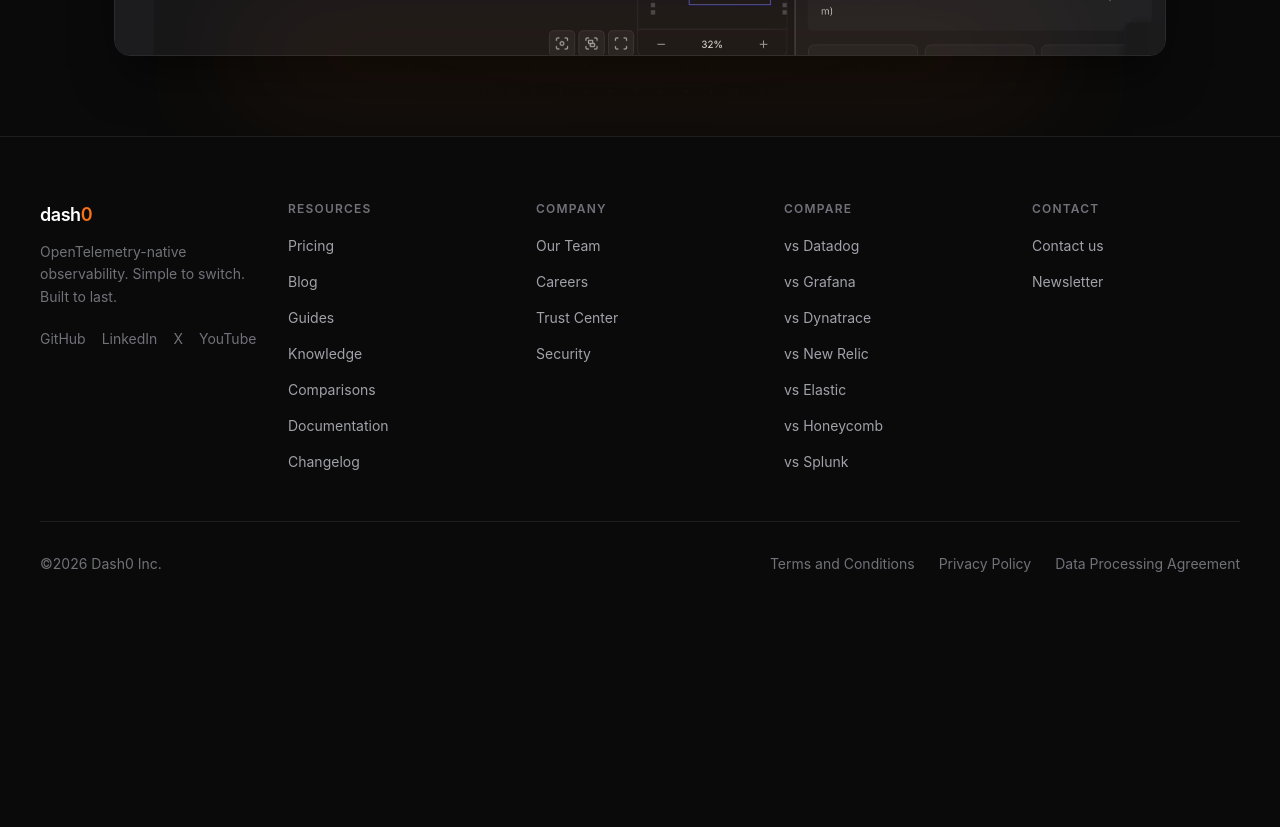
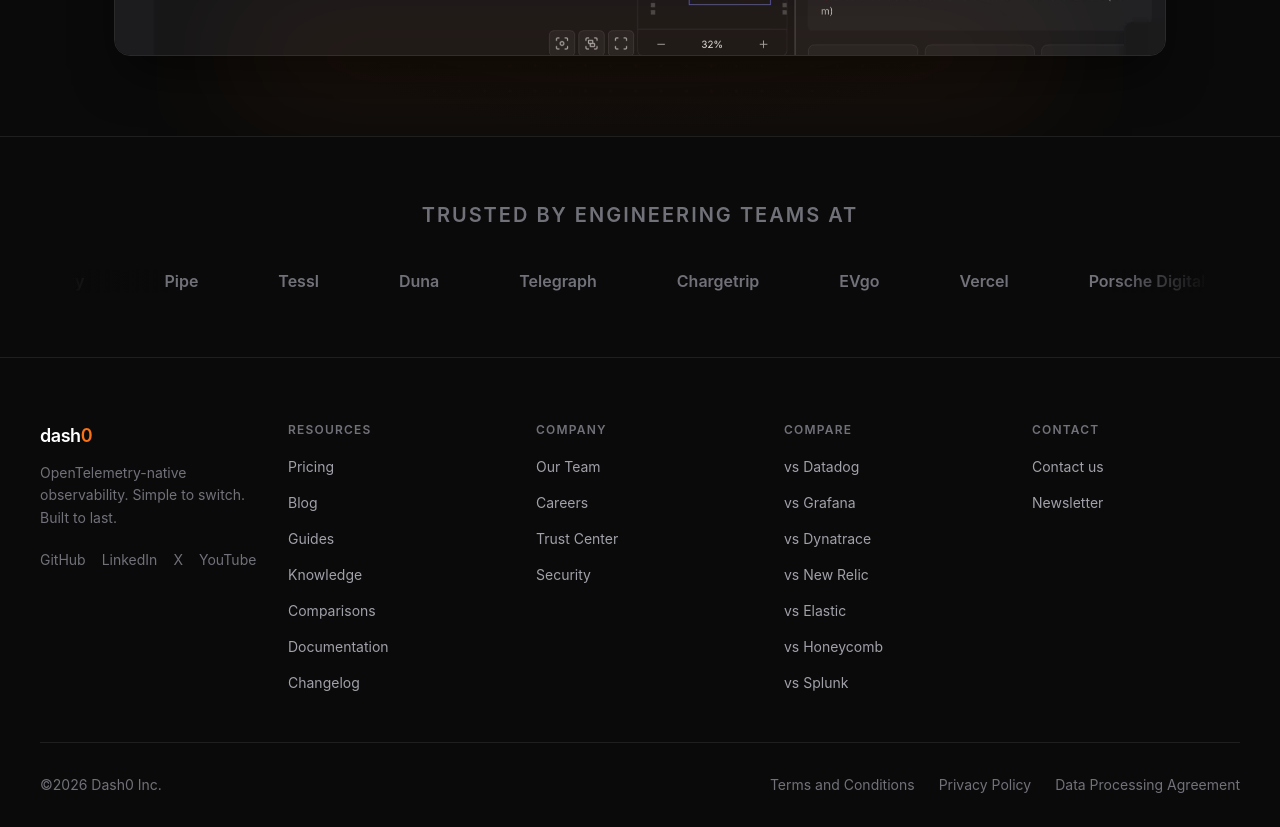
Before and after one commit to heliavz/dash0-website, a Next.js app: page /dash0-website/ in a window 1280 px wide. Shown: the part 1360-2187 px from the top of the page. Before the commit the page ends 1966 px from the top, so only its background shows below. Built offline with nearby package versions, Linux system fonts and the light colour scheme.

Commit message:
add TrustedBy section

```diff
--- a/app/globals.css
+++ b/app/globals.css
@@ -150,3 +150,23 @@
     transform: scale(1.05);
   }
 }
+
+/* Marquee / logo scroll */
+.marquee-track {
+  display: flex;
+  width: max-content;
+  animation: marquee 30s linear infinite;
+}
+
+.marquee-track:hover {
+  animation-play-state: paused;
+}
+
+@keyframes marquee {
+  0% {
+    transform: translateX(0);
+  }
+  100% {
+    transform: translateX(-50%);
+  }
+}
--- a/app/page.tsx
+++ b/app/page.tsx
@@ -1,9 +1,11 @@
 import Hero from "@/components/home/Hero";
+import TrustedBy from "@/components/home/TrustedBy";
 
 export default function Home() {
   return (
     <main className="pt-[88px]">
       <Hero />
+      <TrustedBy />
     </main>
   );
 }
--- /dev/null
+++ b/components/home/TrustedBy.tsx
@@ -0,0 +1,46 @@
+export default function TrustedBy() {
+  const companies = [
+    "Neo4j",
+    "G2",
+    "Linearity",
+    "Pipe",
+    "Tessl",
+    "Duna",
+    "Telegraph",
+    "Chargetrip",
+    "EVgo",
+    "Vercel",
+    "Porsche Digital",
+  ];
+
+  return (
+    <section className="py-16 border-t border-[#1f1f1f]">
+      <div className="max-w-[1200px] mx-auto px-8">
+        {/* Label */}
+        <p className="text-center text-lg md:text-xl font-semibold tracking-widest text-[#71717a] uppercase mb-10">
+          Trusted by engineering teams at
+        </p>
+
+        {/* Logo marquee */}
+        <div className="relative overflow-hidden">
+          {/* Fade masks on left and right */}
+          <div className="absolute left-0 top-0 bottom-0 w-24 bg-gradient-to-r from-[#0a0a0a] to-transparent z-10 pointer-events-none" />
+          <div className="absolute right-0 top-0 bottom-0 w-24 bg-gradient-to-l from-[#0a0a0a] to-transparent z-10 pointer-events-none" />
+
+          {/* Scrolling track */}
+          <div className="flex items-center gap-20 marquee-track">
+            {/* Render twice for seamless loop */}
+            {[...companies, ...companies].map((company, i) => (
+              <span
+                key={i}
+                className="text-[#71717a] font-semibold text-base whitespace-nowrap hover:text-[#a1a1aa] transition-colors cursor-default"
+              >
+                {company}
+              </span>
+            ))}
+          </div>
+        </div>
+      </div>
+    </section>
+  );
+}
```
